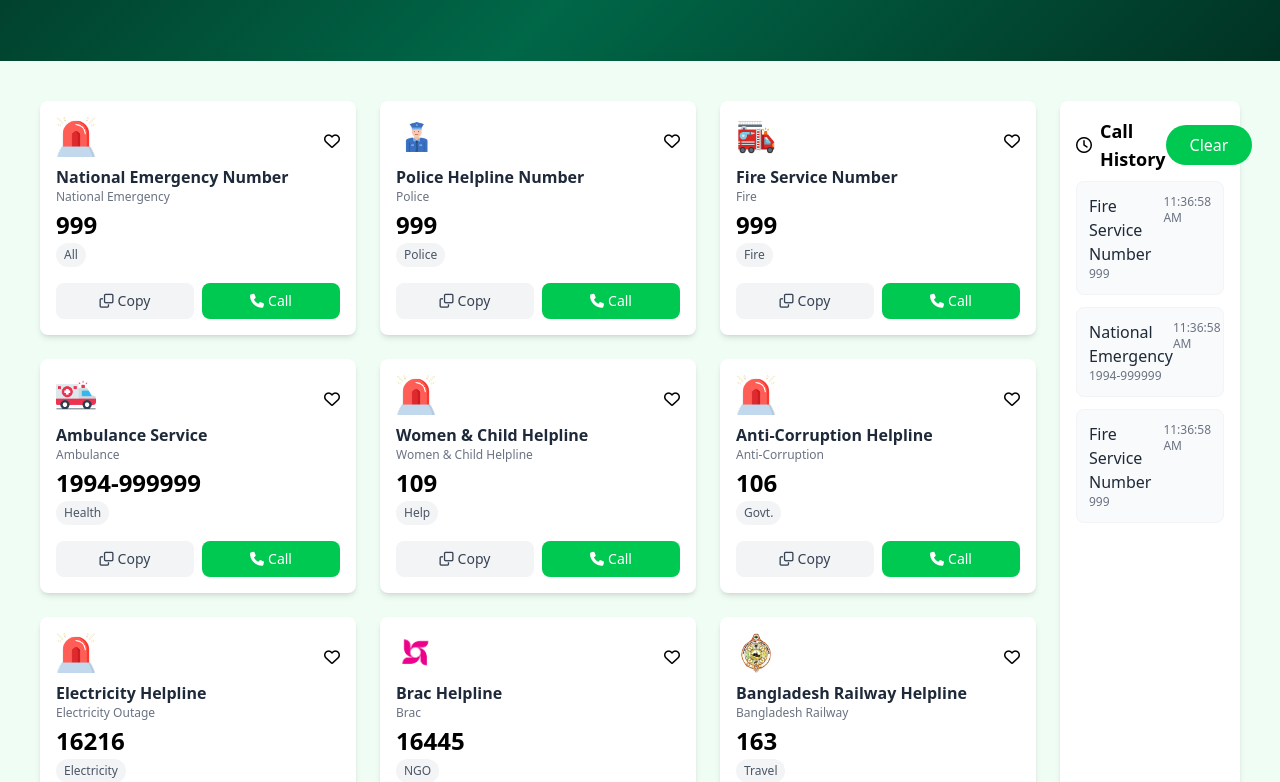
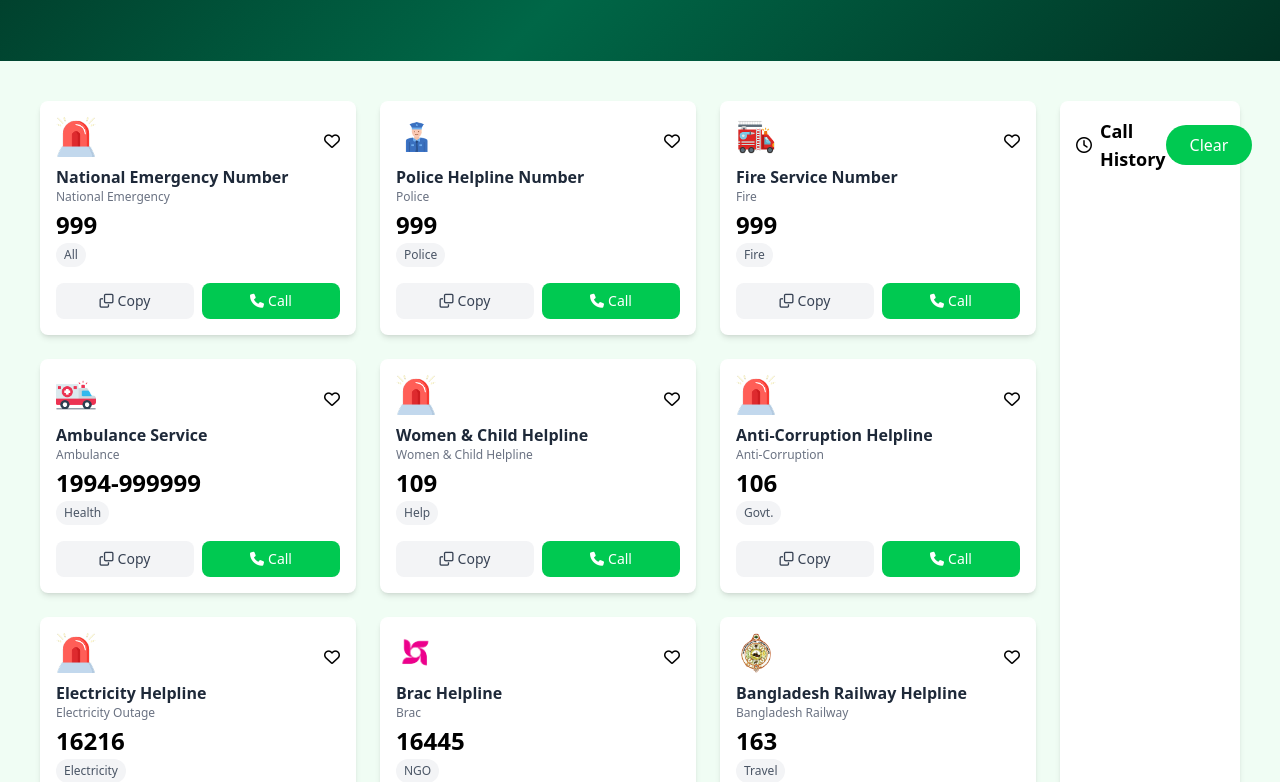
Before and after one commit to farhanarexa/A05-hotline_numbers, a plain HTML site: page index.html in a window 1280 px wide. Shown: the part 315-1097 px from the top of the page. Drawn offline with nearby package versions, Linux system fonts and the light colour scheme.

Commit message:
implimented: dynamic call history

```diff
--- a/index.html
+++ b/index.html
@@ -270,9 +270,9 @@
                 </div>
                 <button id="clearBtn" class="bg-green-500 text-white px-6 py-2 rounded-3xl">Clear</button>
             </div>
-            <ul class="text-gray-600 space-y-3">
+            <ul class="text-gray-600 space-y-3" id="callHistoryList">
                 <!-- Item 1 -->
-                <li class="bg-gray-50 rounded-lg p-3 border border-gray-100">
+                <!-- <li class="bg-gray-50 rounded-lg p-3 border border-gray-100">
                     <div class="flex justify-between items-start">
                         <div>
                             <p class="font-medium text-gray-800">Fire Service Number</p>
@@ -280,35 +280,8 @@
                         </div>
                         <span class="text-xs text-gray-500">11:36:58 AM</span>
                     </div>
-                </li>
+                </li> -->
 
-                <!-- Item 2 -->
-                <li class="bg-gray-50 rounded-lg p-3 border border-gray-100">
-                    <div class="flex justify-between items-start">
-                        <div>
-                            <p class="font-medium text-gray-800">National Emergency</p>
-                            <p class="text-xs text-gray-500">1994-999999</p>
-                        </div>
-                        <span class="text-xs text-gray-500">11:36:58 AM</span>
-                    </div>
-                </li>
-
-                <!-- Item 3 -->
-                <li class="bg-gray-50 rounded-lg p-3 border border-gray-100">
-                    <div class="flex justify-between items-start">
-                        <div>
-                            <p class="font-medium text-gray-800">Fire Service Number</p>
-                            <p class="text-xs text-gray-500">999</p>
-                        </div>
-                        <span class="text-xs text-gray-500">11:36:58 AM</span>
-                    </div>
-                </li>
-                <!-- <li>Fire Service Number - 11:36:58 AM</li>
-                <li>National Emergency - 11:36:58 AM</li>
-                <li>Fire Service Number - 11:36:58 AM</li>
-                <li>Bangladesh Railway - 11:36:58 AM</li>
-                <li>Fire Service Number - 11:36:58 AM</li>
-                <li>Anti-Corruption Helpline - 11:36:58 AM</li> -->
             </ul>
         </div>
     </section>
--- a/js/index.js
+++ b/js/index.js
@@ -55,5 +55,22 @@
         let serviceName = card.querySelector("h3").innerText;
         let numberText = card.querySelector(".serviceNumber").innerText;
         alert("Calling " + serviceName + " - " + numberText);
+
+
+        document.getElementById("callHistoryList").innerHTML += `
+        <li class="bg-gray-50 rounded-lg p-3 border border-gray-100">
+                    <div class="flex justify-between items-start">
+                        <div>
+                            <p class="font-medium text-gray-800">${serviceName}</p>
+                            <p class="text-xs text-gray-500">${numberText}</p>
+                        </div>
+                        <span class="text-xs text-gray-500">${new Date().toLocaleTimeString()}</span>
+                    </div>
+                </li>`
+
+
+
+
+
     });
 });
```
